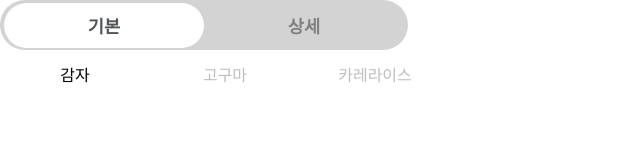
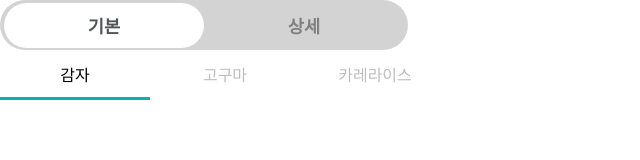
Before and after one commit to seungyeon119/wanted_pre_onboarding, a React (Create React App) app: page / in a window 1280 px wide. Shown: the top 160 px of the page, without its empty margins (0-640 px from the left). Built offline with nearby package versions, Linux system fonts and the light colour scheme.

Commit message:
:sparkles: 현재 탭을 표시해주는 <TabSlider> 생성

```diff
--- a/src/components/Tab.js
+++ b/src/components/Tab.js
@@ -6,6 +6,7 @@ const data = ['감자', '고구마', '카레라이스'];
 const TabList = styled.ul`
   list-style-type: none;
   display: flex;
+  position: relative;
   padding: 0;
 `;
 const TabItem = styled.li`
@@ -16,7 +17,16 @@ const TabItem = styled.li`
   color: ${({ selected }) => (selected ? 'black' : '#bebebe')};
   cursor: pointer;
 `;
-const TabSlider = styled.span``;
+const TabSlider = styled.span`
+  position: absolute;
+  bottom: 0;
+  width: 150px;
+  height: 3px;
+  z-index: 100;
+  background-color: #10afaf;
+  transform: ${({ activeIndex }) => (activeIndex ? `translate(${100 * activeIndex}%, 0)` : 'none')};
+  transition: transform 0.2s ease-out;
+`;
 
 function Tab() {
   const [activeIndex, setActiveIndex] = useState(0);
@@ -31,7 +41,7 @@ function Tab() {
           {el}
         </TabItem>
       ))}
-      <TabSlider />
+      <TabSlider activeIndex={activeIndex} />
     </TabList>
   );
 }
```
